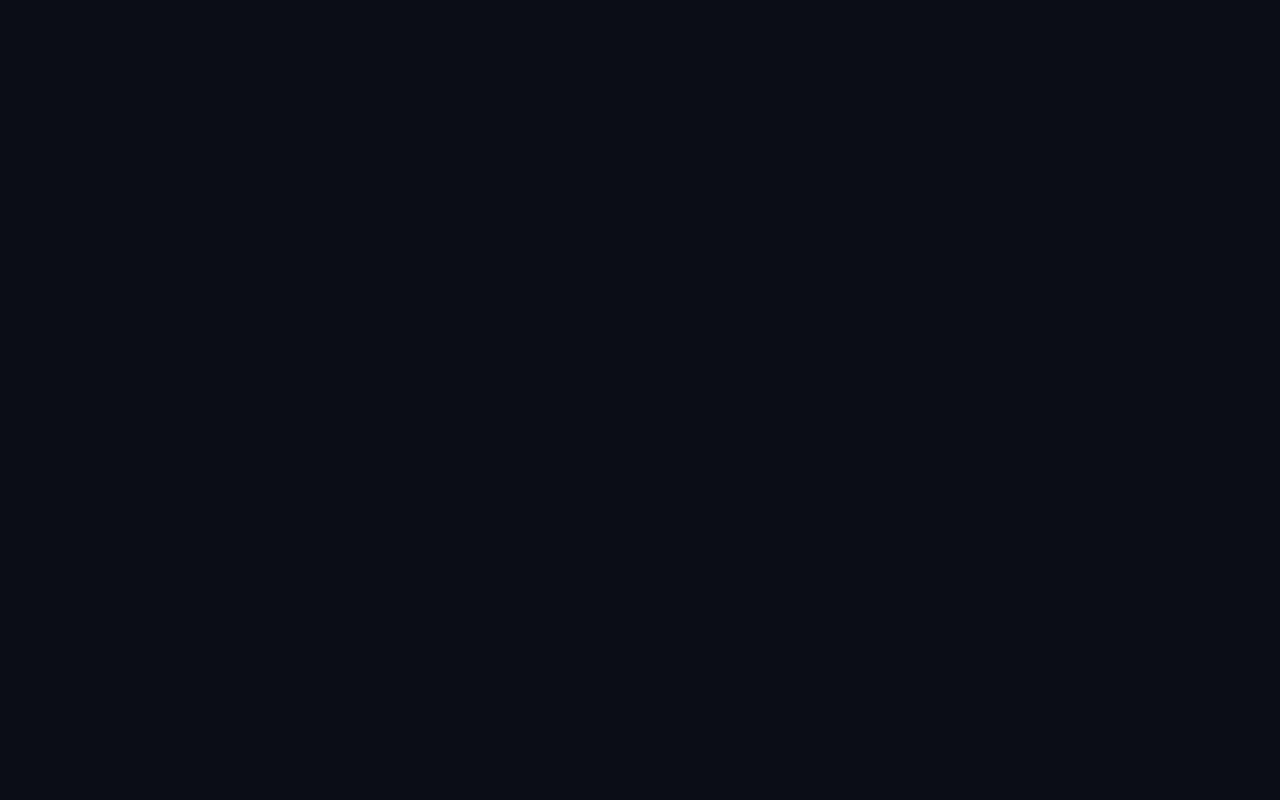
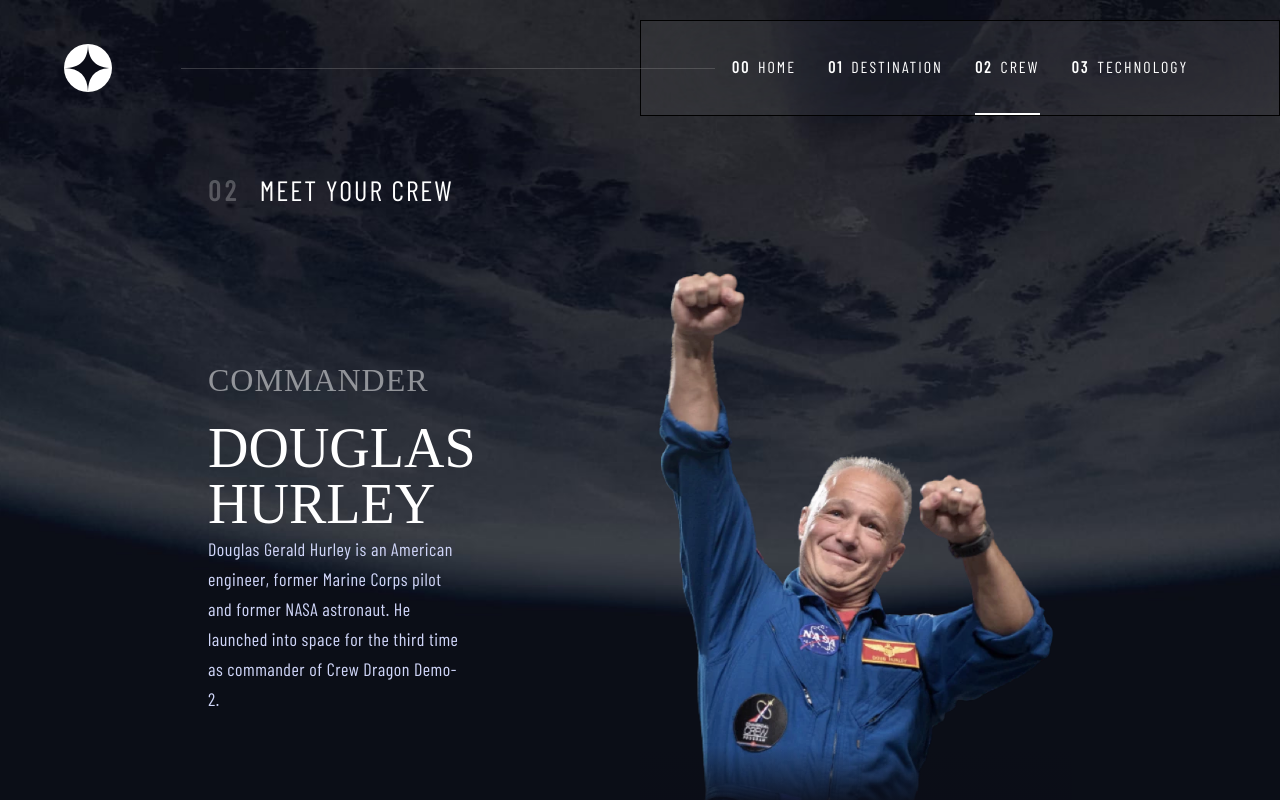
Before and after one commit to JuanJo5433/Space-Tourism-WebSite, a React (Vite) app: page /crew in a window 1280 px wide. Before the commit this address had no page. Built offline with nearby package versions, Linux system fonts and the light colour scheme.

Commit message:
feat: add full CrewPage component with dynamic member selection and transitions

```diff
--- a/src/App.jsx
+++ b/src/App.jsx
@@ -4,6 +4,7 @@ import { AnimatePresence } from 'framer-motion';
 import HomePage from './pages/HomePage';
 import DestinationPage from './pages/DestinationPage';
 import PageTransition from './components/PageTransition';
+import CrewPage from './pages/CrewPage';
 
 function App() {
   const location = useLocation();
@@ -28,6 +29,14 @@ function App() {
               </PageTransition>
             }
           />
+          <Route
+            path="/crew"
+            element={
+              <PageTransition>
+                <CrewPage />
+              </PageTransition>
+            }
+          />
         </Routes>
       </AnimatePresence>
     </div>
--- /dev/null
+++ b/src/components/crew/Member.jsx
@@ -0,0 +1,105 @@
+import React from 'react'
+import { AnimatePresence, motion } from 'framer-motion'
+
+// Animation configuration for fading in and out
+const fadeOnly = {
+    initial: { opacity: 0 },
+    animate: { opacity: 1 },
+    exit: { opacity: 0 },
+    transition: { duration: 0.5 }
+}
+
+// Member component receives props related to a crew member and renders their profile
+const Member = ({ urlImg, rol, name, description, setSelectOption, options }) => {
+    return (
+        <main className="flex items-center mt-20 md:mt-10 text-[var(--white)] px-5 md:px-16 xl:px-52">
+            <div className="w-full xl:flex xl:items-center xl:justify-between gap-10 lg:gap-0.5">
+                {/* Left section */}
+                <section className="xl:w-1/2">
+                    {/* Header */}
+                    <header className="flex justify-center md:justify-start text-[16px] md:text-[20px] xl:text-[28px]">
+                        <p className="text-preset-5 text-[var(--white)]/25 font-bold">02</p>
+                        <h3 className="text-preset-6 ml-5">MEET YOUR CREW</h3>
+                    </header>
+
+                    {/* Role */}
+                    <div className="relative mt-10 h-[24px] md:h-[40px] xl:mt-40">
+                        <AnimatePresence mode="wait">
+                            <motion.h2
+                                key={rol}
+                                {...fadeOnly}
+                                className="text-center xl:text-start text-preset-4 text-[var(--white)]/50 text-[18px] md:text-[24px] xl:text-[32px]"
+                            >
+                                {rol}
+                            </motion.h2>
+                        </AnimatePresence>
+                    </div>
+
+                    {/* Name */}
+                    <div className="relative h-[30px] md:mt-4 md:h-[50px] xl:w-full">
+                        <AnimatePresence mode="wait">
+                            <motion.h2
+                                key={name}
+                                {...fadeOnly}
+                                className="text-center xl:text-start text-preset-3 text-[24px] md:text-[40px] xl:text-[56px]"
+                            >
+                                {name}
+                            </motion.h2>
+                        </AnimatePresence>
+                    </div>
+
+                    {/* Description */}
+                    <div className="relative mt-10 flex justify-center xl:justify-start xl:mt-16">
+                        <AnimatePresence mode="wait">
+                            <motion.p
+                                key={description}
+                                {...fadeOnly}
+                                className="w-[90%] md:w-[80%] xl:w-[60%] text-center xl:text-start text-preset-9 text-[var(--blue-light)] text-[15px]/[30px] md:text-[16px]/[30px] xl:text-[18px]/[30px]"
+                            >
+                                {description}
+                            </motion.p>
+                        </AnimatePresence>
+                    </div>
+
+                    {/* Navigation for selecting crew members */}
+                    <nav className="flex justify-center xl:justify-start mt-16 md:mt-12 xl:mt-32">
+                        <ul className="flex gap-x-4 xl:gap-x-8">
+                            {options.map((option) => (
+                                <li key={option}>
+                                    <button
+                                        onClick={() => setSelectOption(option)}
+                                        className={`rounded-full transition-colors duration-300 cursor-pointer
+                      w-[10px] h-[10px] xl:w-[15px] xl:h-[15px]
+                      ${name.toLowerCase() === option.toLowerCase()
+                                                ? 'bg-[var(--white)]'
+                                                : 'bg-[#979797]'}`}
+                                    />
+                                </li>
+                            ))}
+                        </ul>
+                    </nav>
+                </section>
+
+                {/* Right section (image) */}
+                <section className="flex justify-center xl:justify-end my-5 md:my-0 xl:w-1/2 ">
+                    <div className="relative w-[300px] h-[300px] md:w-[447px] md:h-[447px] xl:w-[540px] xl:h-[540px] mt-10 ">
+                        <AnimatePresence mode="wait">
+                            <motion.img
+                                key={urlImg}
+                                src={urlImg}
+                                alt={name}
+                                {...fadeOnly}
+                                className="absolute w-full h-full object-contain "
+                            />
+                        </AnimatePresence>
+
+                        {/* Bottom gradient */}
+                        <div className="absolute bottom-0 left-0 w-full h-16 bg-gradient-to-t from-[#0B0D17] to-transparent pointer-events-none md:hidden xl:block" />
+                    </div>
+                </section>
+            </div>
+        </main>
+    )
+}
+
+export default Member
--- a/src/components/navigations/Navigation.jsx
+++ b/src/components/navigations/Navigation.jsx
@@ -16,7 +16,7 @@ const options = [
     label: "DESTINATION"
   },
   {
-    href: "#",        // Placeholder path for Crew
+    href: "/crew",        // Placeholder path for Crew
     number: "02",
     label: "CREW"
   },
--- a/src/index.css
+++ b/src/index.css
@@ -84,7 +84,7 @@
   .text-preset-9 {
     font-family: "Barlow Condensed", sans-serif;
     line-height: 18px;
-    letter-spacing: 0px;
+    letter-spacing: 0.5px;
     font-weight: 400;
     font-style: normal;
 
--- /dev/null
+++ b/src/pages/CrewPage/index.jsx
@@ -0,0 +1,72 @@
+import React, { useState } from 'react'
+// Import the Navigation component
+import Navigation from '../../components/navigations/Navigation'
+// Import the Member component to display each crew member
+import Member from '../../components/crew/Member'
+
+// Array of crew members with their image, role, name, and description
+const members = [
+    {
+        urlImg: "/crew/image-douglas-hurley.webp",
+        rol: "COMMANDER",
+        name: "DOUGLAS HURLEY",
+        description: "Douglas Gerald Hurley is an American engineer, former Marine Corps pilot and former NASA astronaut. He launched into space for the third time as commander of Crew Dragon Demo-2.",
+    },
+    {
+        urlImg: "/crew/image-mark-shuttleworth.webp",
+        rol: "MISSION SPECIALIST",
+        name: "MARK SHUTTLEWORTH",
+        description: "Mark Richard Shuttleworth is the founder and CEO of Canonical, the company behind the Linux-based Ubuntu operating system. Shuttleworth became the first South African to travel to space as a space tourist.",
+    },
+    {
+        urlImg: "/crew/image-victor-glover.webp",
+        rol: "PILOT",
+        name: "VICTOR GLOVER",
+        description: "Pilot on the first operational flight of the SpaceX Crew Dragon to the International Space Station. Glover is a commander in the U.S. Navy where he pilots an F/A-18.He was a crew member of Expedition 64, and served as a station systems flight engineer.",
+    },
+    {
+        urlImg: "/crew/image-anousheh-ansari.webp",
+        rol: "FLIGHT ENGINEER",
+        name: "ANOUSHEH ANSARI",
+        description: "Anousheh Ansari is an Iranian American engineer and co-founder of Prodea Systems. Ansari was the fourth self-funded space tourist, the first self-funded woman to fly to the ISS, and the first Iranian in space.",
+    },
+]
+
+const CrewPage = () => {
+    // State to manage the currently selected crew member
+    const [selectOption, setSelectOption] = useState('DOUGLAS HURLEY')
+
+    // Find the crew member that matches the selected name
+    const filtered = members.find(
+        members => members.name.toLowerCase() === selectOption.toLowerCase()
+    )
+
+    // Create an array of all member names in lowercase for navigation options
+    const options = members.map(d => d.name.toLowerCase());
+
+    return (
+        <div
+            className="flex flex-col min-h-[100dvh] w-screen bg-no-repeat bg-center bg-cover
+      bg-[url('/crew/background-crew-mobile.jpg')]
+      sm:bg-[url('/crew/background-crew-tablet.jpg')]
+      xl:bg-[url('/crew/background-crew-desktop.jpg')]"
+        >
+            {/* Render the top navigation bar */}
+            <Navigation />
+
+            {/* If a crew member is selected, render their details */}
+            {filtered && (
+                <Member
+                    urlImg={filtered.urlImg}
+                    rol={filtered.rol}
+                    name={filtered.name}
+                    description={filtered.description}
+                    setSelectOption={setSelectOption}
+                    options={options}
+                />
+            )}
+        </div>
+    )
+}
+
+export default CrewPage
```
